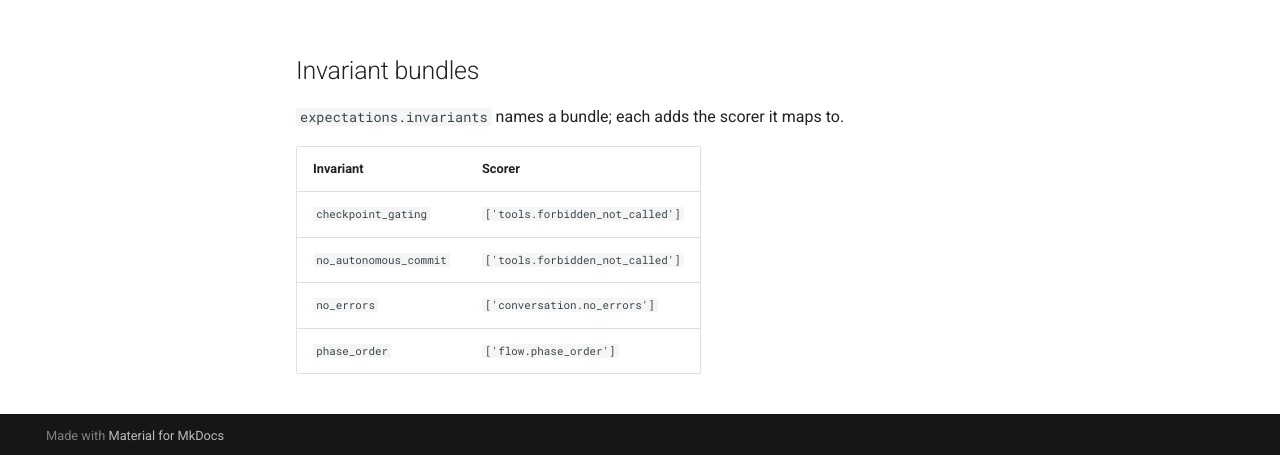
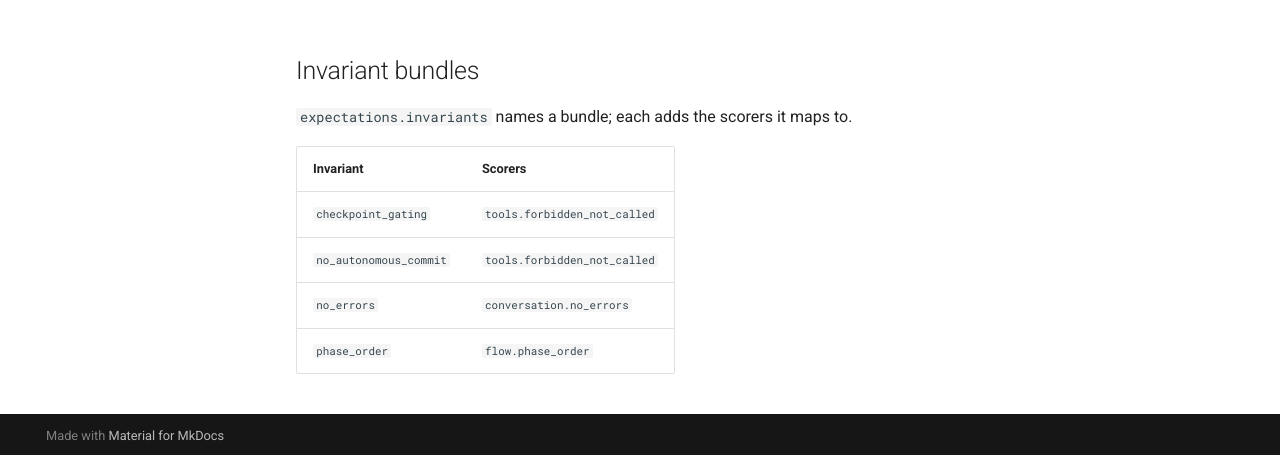
Before and after one commit to Opsedia-ai/Opseval, an MkDocs documentation site: the page built from docs/reference/scorers.md, in a window 1280 px wide and 900 px high, scrolled down 2213 px. Shown: the part 442-897 px from the top of the window. Built offline with MkDocs 1.6.1 and Material for MkDocs 9.7.7, drawn with Linux system fonts in a browser that asks for light colours; comment, search, counter and statistics services are not loaded.

Commit message:
fix(docs): list an invariant's scorers, not a Python list
From the review of #51: INVARIANTS maps each bundle to a list of scorer ids,
and the generator printed the list's repr.

Co-Authored-By: Claude Opus 5.5 <noreply@anthropic.com>

```diff
--- a/docs/reference/scorers.md
+++ b/docs/reference/scorers.md
@@ -59,11 +59,11 @@ Name a scorer in a scenario's `scorers:` list, for example
 
 ## Invariant bundles
 
-`expectations.invariants` names a bundle; each adds the scorer it maps to.
+`expectations.invariants` names a bundle; each adds the scorers it maps to.
 
-| Invariant | Scorer |
+| Invariant | Scorers |
 |---|---|
-| `checkpoint_gating` | `['tools.forbidden_not_called']` |
-| `no_autonomous_commit` | `['tools.forbidden_not_called']` |
-| `no_errors` | `['conversation.no_errors']` |
-| `phase_order` | `['flow.phase_order']` |
+| `checkpoint_gating` | `tools.forbidden_not_called` |
+| `no_autonomous_commit` | `tools.forbidden_not_called` |
+| `no_errors` | `conversation.no_errors` |
+| `phase_order` | `flow.phase_order` |
```
Also changed, not shown: 1 other file.
